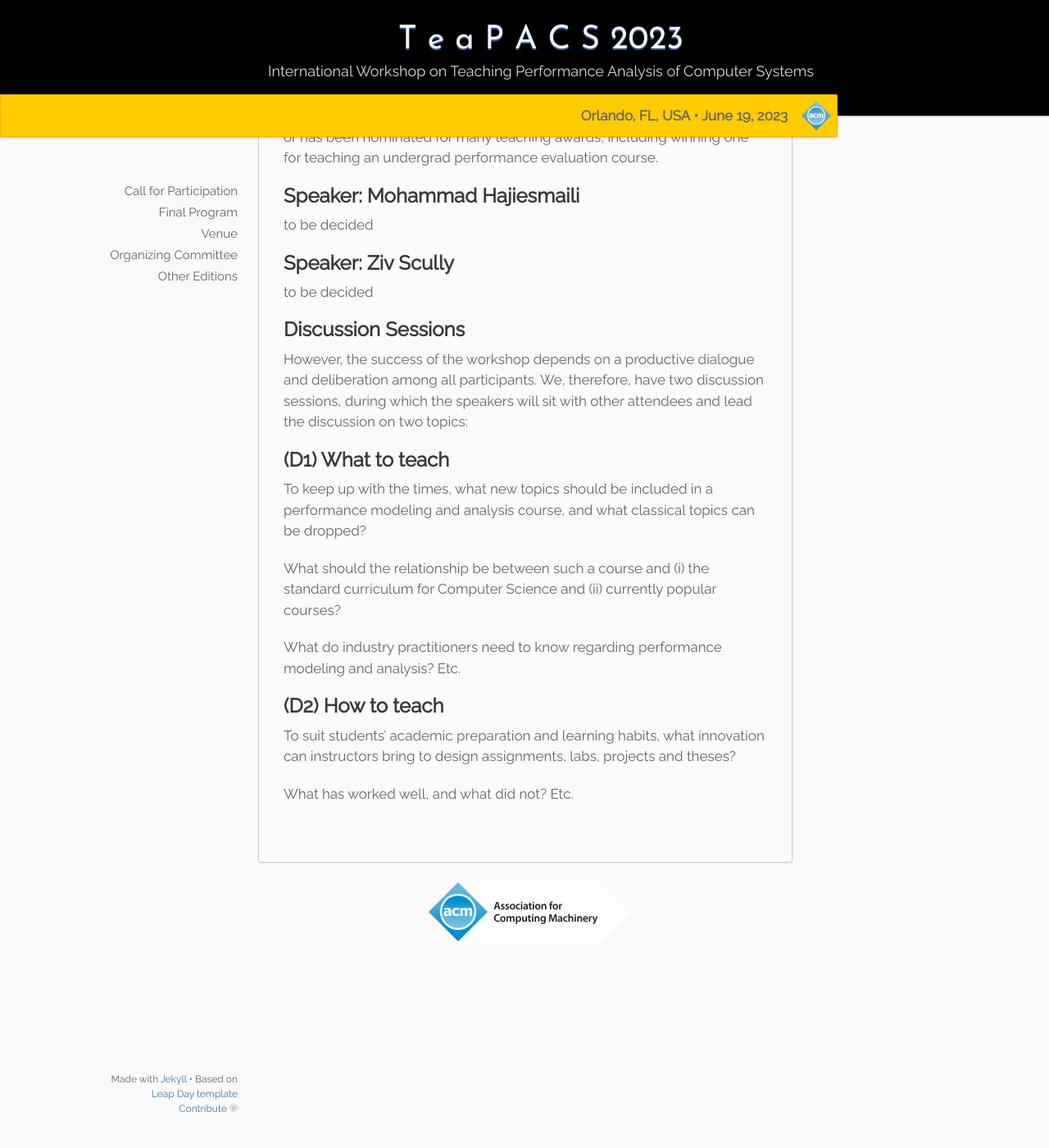
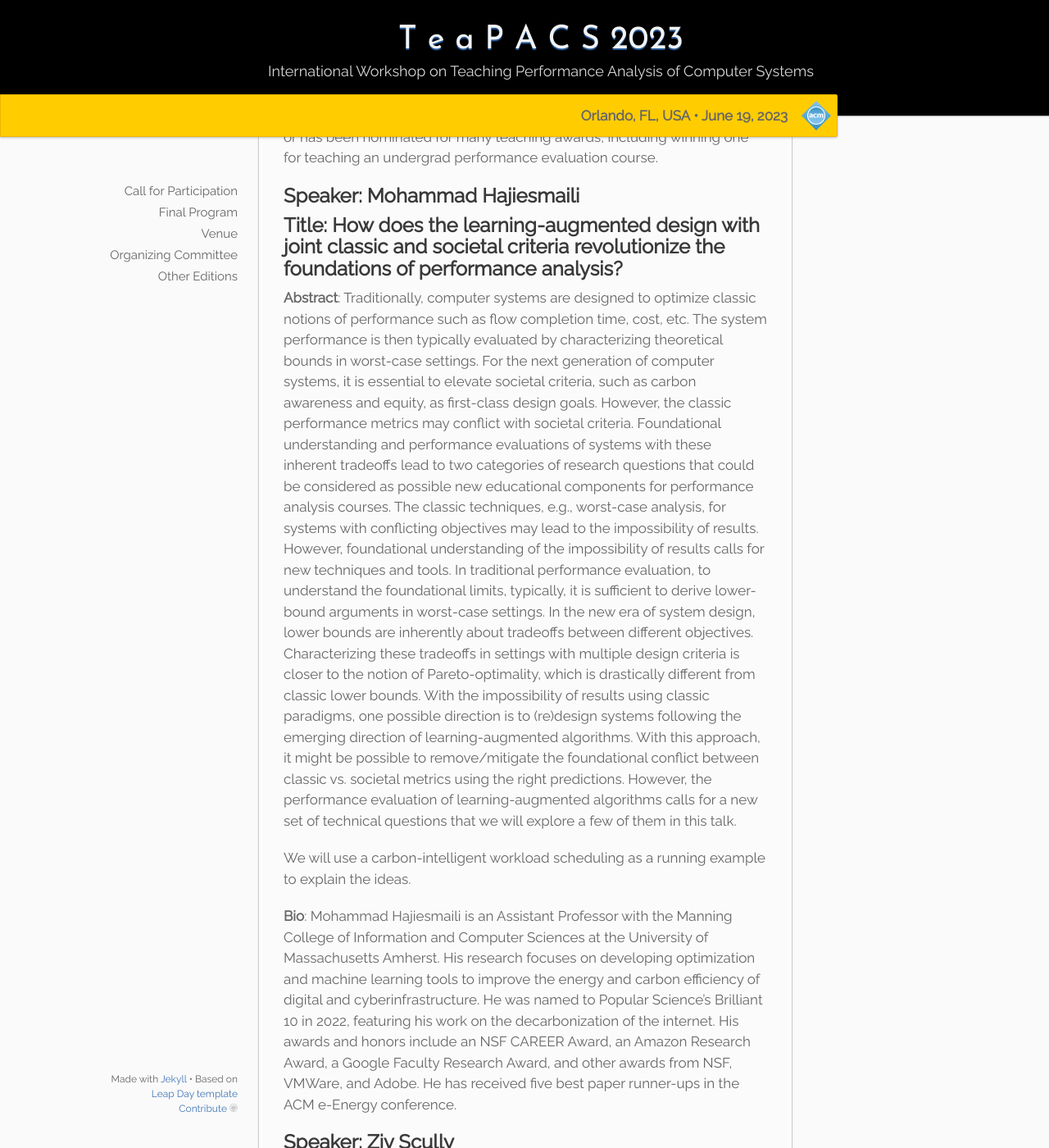
Before and after one commit to alessandropellegrini/teapacs.github.io, a Jekyll site: the page built from _2023/05.program.md, in a window 1280 px wide and 1400 px high, scrolled down 2195 px. Shown: the whole window at 82% size. Built offline with Jekyll 4.4.1, drawn with Linux system fonts in a browser that asks for light colours.

Commit message:
Update 05.program.md

```diff
--- a/_2023/05.program.md
+++ b/_2023/05.program.md
@@ -35,7 +35,14 @@ As a long time instructor of a required, undergrad software performance evaluati
 **Bio**: Diwakar Krishnamurthy is a Professor at the Department of Electrical and Software Engineering at the University of Calgary in Calgary, Alberta, Canada. Diwakar’s research interests span all aspects of characterizing, testing, modeling, and optimizing the performance of software systems. Recently, his efforts have focused on automated performance management of cloud and big data systems. A key emphasis of his research is to devise practical performance engineering techniques that can be operationalized in industry contexts, He has collaborated very closely with industry partners such as HP, SAP, and Huawei towards this objective. Diwakar has served on the TPCs of many performance-themed conferences such as ACM SIGMETRICS and ACM/SPEC ICPE. He has won or has been nominated for many teaching awards, including winning one for teaching an undergrad performance evaluation course.
 
 ## Speaker: Mohammad Hajiesmaili
-to be decided
+## Title: How does the learning-augmented design with joint classic and societal criteria revolutionize the foundations of performance analysis?
+**Abstract**: Traditionally, computer systems are designed to optimize classic notions of performance such as flow completion time, cost, etc. The system performance is then typically evaluated by characterizing theoretical bounds in worst-case settings. For the next generation of computer systems, it is essential to elevate societal criteria, such as carbon awareness and equity, as first-class design goals. However, the classic performance metrics may conflict with societal criteria. Foundational understanding and performance evaluations of systems with these inherent tradeoffs lead to two categories of research questions that could be considered as possible new educational components for performance analysis courses.
+The classic techniques, e.g., worst-case analysis, for systems with conflicting objectives may lead to the impossibility of results. However, foundational understanding of the impossibility of results calls for new techniques and tools. In traditional performance evaluation, to understand the foundational limits, typically, it is sufficient to derive lower-bound arguments in worst-case settings. In the new era of system design, lower bounds are inherently about tradeoffs between different objectives. Characterizing these tradeoffs in settings with multiple design criteria is closer to the notion of  Pareto-optimality, which is drastically different from classic lower bounds.
+With the impossibility of results using classic paradigms, one possible direction is to (re)design systems following the emerging direction of learning-augmented algorithms. With this approach, it might be possible to remove/mitigate the foundational conflict between classic vs. societal metrics using the right predictions. However, the performance evaluation of learning-augmented algorithms calls for a new set of technical questions that we will explore a few of them in this talk.
+
+We will use a carbon-intelligent workload scheduling as a running example to explain the ideas.
+
+**Bio**: Mohammad Hajiesmaili is an Assistant Professor with the Manning College of Information and Computer Sciences at the University of Massachusetts Amherst. His research focuses on developing optimization and machine learning tools to improve the energy and carbon efficiency of digital and cyberinfrastructure. He was named to Popular Science’s Brilliant 10 in 2022, featuring his work on the decarbonization of the internet. His awards and honors include an NSF CAREER Award, an Amazon Research Award, a Google Faculty Research Award, and other awards from NSF, VMWare, and Adobe. He has received five best paper runner-ups in the ACM e-Energy conference.
 
 ## Speaker: Ziv Scully
 to be decided
```
